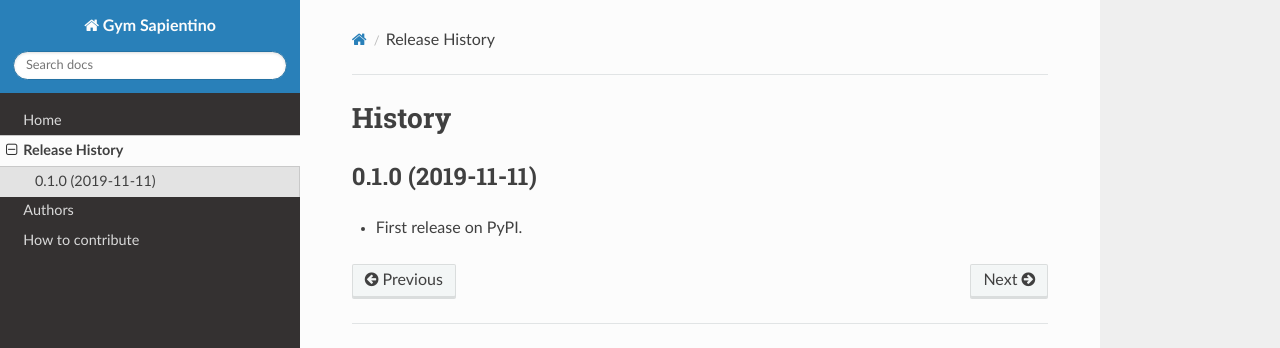
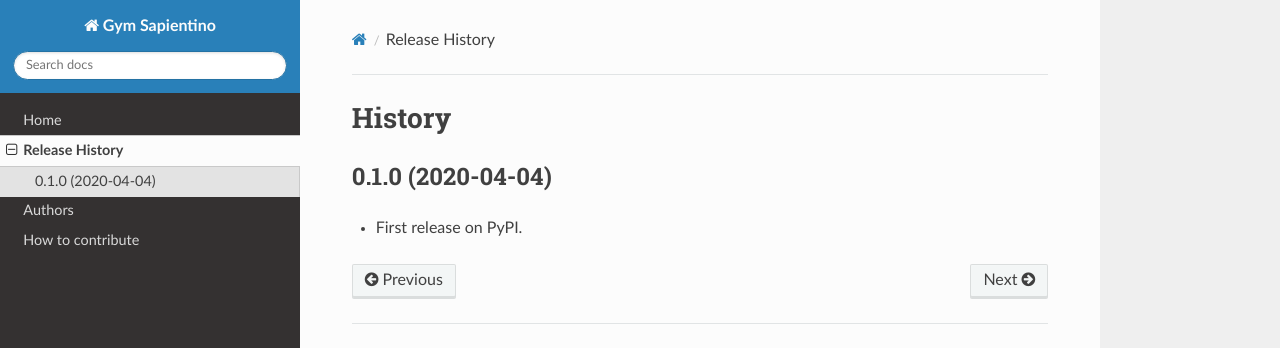
Before and after one commit to whitemech/gym-sapientino, an MkDocs documentation site: the page built from docs/history.md, in a window 1280 px wide. Shown: the top 348 px of the page. Built offline with MkDocs 1.6.1, drawn with Linux system fonts in a browser that asks for light colours; nearby versions of some CDN libraries.

Commit message:
update HISTORY

```diff
--- a/HISTORY.md
+++ b/HISTORY.md
@@ -1,5 +1,5 @@
 # History
 
-## 0.1.0 (2019-11-11)
+## 0.1.0 (2020-04-04)
 
 * First release on PyPI.
```
